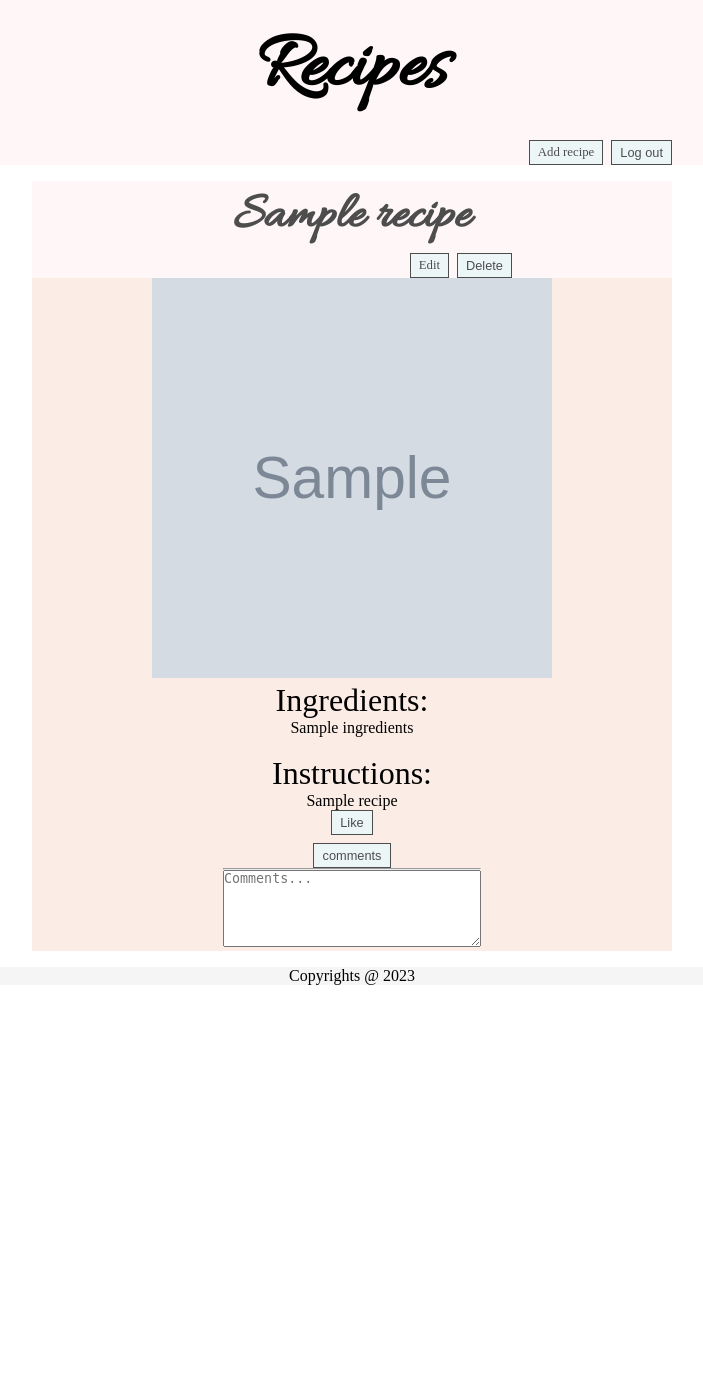
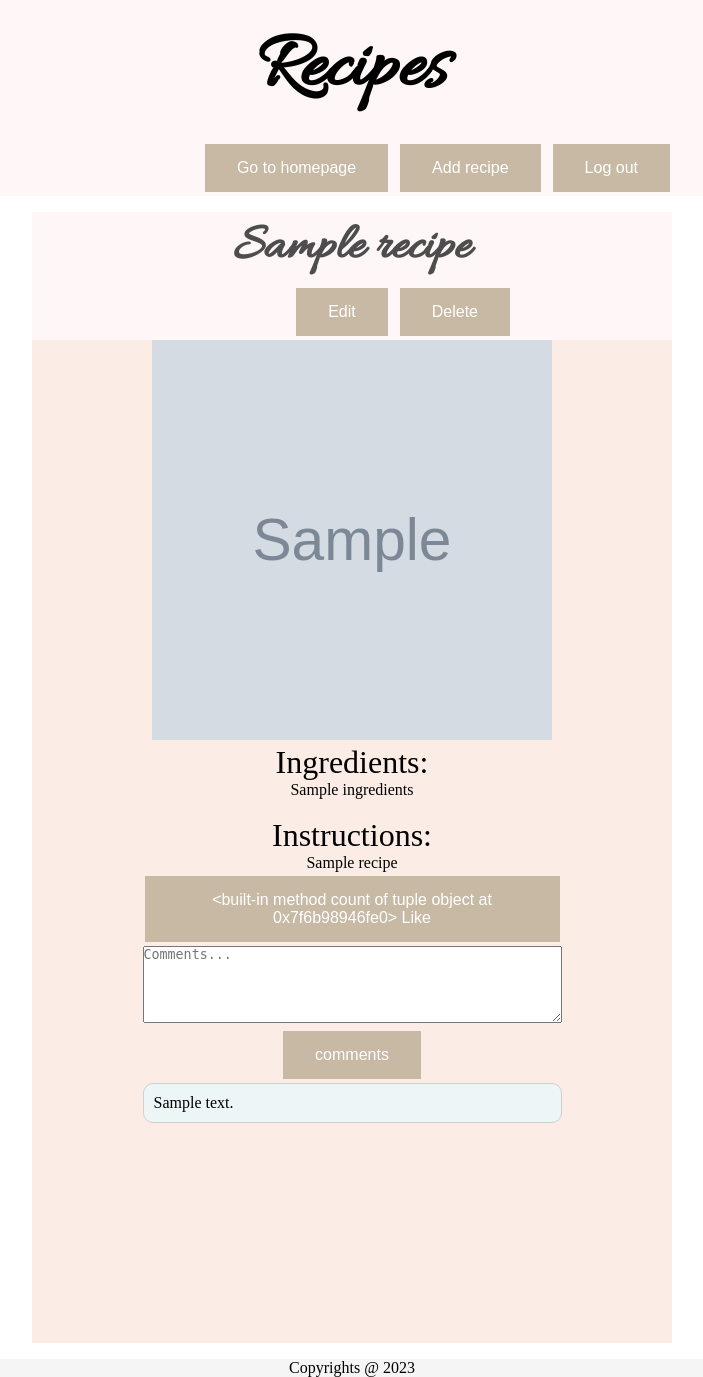
Before and after one commit to sadiausmann/crud_app, a Flask app: page /sessions/page/1 in a window 1280 px wide. Shown: the whole page, without its empty margins (288-991 px from the left). Before the commit the page ends 985 px from the top, so only its background shows below. Run offline with Flask 3, Linux system fonts and the light colour scheme; the visitor is signed in with stand-in values (Sample User, id 1); grey boxes marked "Sample" are stand-in pictures; a database or web service that is not in the repository returns one stand-in record (values such as "Sample title"); data that the repository does not hold is empty; some libraries are stand-ins or nearby versions.

Commit message:
Recipes app-CSS completed,included sign up/log in/log out functionality, CRUD operations for recipes table, other 3 tables include comments, likes and users. Feature for users to comment complete. added counter to likes.

```diff
--- a/controllers/sessions_controller.py
+++ b/controllers/sessions_controller.py
@@ -1,6 +1,6 @@
 from flask import render_template, request, redirect, session
 from models.user import find_user_by_email
-from models.recipe import all_recipes, get_recipe
+from models.recipe import all_recipes, get_recipe, all_comments, all_likes
 from services.session_info import current_user
 import bcrypt
 
@@ -31,4 +31,6 @@ def index():
 
 def recipe(id):
     recipe = get_recipe(id)
-    return render_template('sessions/recipe.html', recipe=recipe,current_user= current_user())
+    comments = all_comments(id)
+    likes_count = all_likes(id)[0]
+    return render_template('sessions/recipe.html', recipe=recipe,current_user= current_user(), comments = comments, likes_count = likes_count)
--- a/models/recipe.py
+++ b/models/recipe.py
@@ -24,7 +24,10 @@ def like_recipe(recipe_id, user_id):
         sql("INSERT INTO likes(user_id, recipe_id) VALUES(%s, %s) RETURNING *", [user_id, recipe_id])
 
 def comment_recipe(recipe_id, user_id, comment):
-    sql("INSERT INTO comments (user_id, recipe_id, comment) VALUES (%s, %s, %s) RETURNING *",[user_id, recipe_id, comment])
+    sql("INSERT INTO comments (recipe_id, user_id, comment) VALUES (%s, %s, %s) RETURNING *",[recipe_id, user_id, comment])
 
-def all_comments():
-    return sql("SELECT * FROM comments")
+def all_comments(recipe_id):
+    return sql("SELECT * FROM comments WHERE recipe_id =%s",[recipe_id])
+
+def all_likes(recipe_id):
+    return sql('SELECT COUNT(*) FROM likes WHERE recipe_id = %s', [recipe_id])
--- a/static/css/style.css
+++ b/static/css/style.css
@@ -32,6 +32,10 @@ header {
     font-size: 5em;
 }
 
+h1 {
+    text-align: center;
+}
+
 h2{
     font-family: 'Allura', cursive;
     font-size: 2.5em;
@@ -41,33 +45,20 @@ section.controls {
     width: 50%;
     display: flex;
     justify-content:flex-end;
-    ;
     gap: 0.5em;
-}
-
-a,
-button {
-  padding: 0.25rem 0.5rem;
-  color: #4d4d4d;
-  font-size: 0.8rem;
-  text-decoration: none;
-  cursor: pointer;
-}
-
-a.button,
-button {
-    background-color: #edf6f6;
-    border: 1px solid ;
-}
-
-h2{
-    font-family: 'Allura', cursive;
-    font-size: 2.5em;
 }
 
 main {
     grid-area: main;
     margin: 1em;
+}
+
+.tables{
+    grid-area: main;
+    display: flex;
+    flex-direction: column;
+    align-items: center;
+    justify-content: center;
 }
 
 img{
@@ -83,7 +74,6 @@ img{
     gap: 50px;
 }
 
-
 .recipes > section {
     background-color: #fbede5;
     width: 250px;
@@ -91,18 +81,17 @@ img{
     font-size: 25px;
 }
 
-h1 {
-    text-align: center;
-}
 
 form.form {
+    flex-wrap: wrap;
     padding: 5rem;
-    margin: 0 600px;
     border-radius: 1rem;
     border: 4px solid hsl(0, 0%, 90%);
     display: grid;
     grid-template-columns: 1fr 1fr;
     gap: 2rem;
+    width: 500px;
+
 }
 
 footer {
@@ -140,6 +129,65 @@ h2.main{
     font-size:4em;
 }
 
-comment {
-    background-color: #edf6f6
+a,
+button {
+    padding: 0.25rem 0.5rem;
+    color: #4d4d4d;
+    font-size: 0.8rem;
+    text-decoration: none;
+    cursor: pointer;
 }
+
+a.button,
+button {
+    border: 1px solid ;
+    font-family: sans-serif;
+    background-color: #c7b9a4;
+    border: none;
+    color: white;
+    padding: 15px 32px;
+    text-align: center;
+    text-decoration: none;
+    display: inline-block;
+    font-size: 16px;
+    margin: 4px 2px;
+    cursor: pointer;
+}
+
+.comments {
+    background-color: #edf6f6;
+    height: max-content;
+    border-radius: 10px;
+    border: 1px solid rgb(207, 207, 207);
+    text-align: left;
+    padding: 10px;
+}
+
+.comment-area {  display: grid;
+    grid-template-columns: 0.6fr 1.8fr 0.6fr;
+    grid-template-rows: 0.3fr 0.8fr 1.9fr;
+    gap: 0px 0px;
+    grid-auto-flow: row;
+    grid-template-areas:
+      ". likebar ."
+      ". comment-input ."
+      ". comment .";
+  }
+
+  .likebar { grid-area: likebar;
+    display: flex;
+    gap: 20px;
+}
+
+.comment-input {
+    grid-area: comment-input; }
+
+.comment {
+    grid-area: comment; }
+
+
+@media only screen and (max-width: 900px) {
+    main {
+      grid-template-columns: 1fr;
+    }
+}
--- a/templates/recipes/edit.html
+++ b/templates/recipes/edit.html
@@ -3,8 +3,10 @@
 {% block content %}
 <header>
     <h1 class="title">Recipes</h1>
+    <a href="/recipes" class="button">Go to homepage</a>
 </header>
-<main>
+
+<main class="tables">
     <h1>Edit Recipe</h1>
     <form action="/recipes/{{ recipe['id'] }}" method="POST" class="form">
         <label for="">Title:</label>
--- a/templates/sessions/new.html
+++ b/templates/sessions/new.html
@@ -3,9 +3,10 @@
 {% block content %}
 <header>
   <h1 class="title">Recipes</h1>
+  <a href="/recipes" class="button">Go to homepage</a>
 </header>
 
-<main>
+<main class="tables">
   <h1>Log in</h1>
   <form action="/sessions" method="POST" class="form">
     <label for="">Email:</label>
--- a/templates/sessions/recipe.html
+++ b/templates/sessions/recipe.html
@@ -5,16 +5,18 @@
     <header>
       <h1 class="title">Recipes</h1>
       <section class="controls">
-      </form>
+        <a href="/recipes" class="button">Go to homepage</a>
         <a href="/recipes/new" class="button">Add recipe</a>
         <form action="/sessions/delete" method="POST" class="button">
           <button>Log out</button>
         </form>
       </section>
     </header>
+
     <main>
       <section class="recipesmain">
         <section class="recipemain">
+
           <header claas="individualrecipe">
             <a href="/sessions/page/{{ recipe['id'] }}"><h2 class="main">{{ recipe['title'] }}</h2></a>
             <section class="controls">
@@ -24,6 +26,7 @@
               </form>
             </section>
           </header>
+
           <img src="{{ recipe['image_url'] }}" alt="" class="main">
 
           <p class="subheading">Ingredients:</p>
@@ -31,22 +34,33 @@
           <br>
           <p class="subheading">Instructions:</p>
           <p>{{ recipe['recipe'] }}</p>
+
+          <section class="comment-area">
+            <section class="likebar">
               <section class="like">
                 <form action="/recipes/{{ recipe['id'] }}/likes" method="POST">
-              <button>Like</button>
-              <span>{{ liked }}</span>
+                  <button> {{ likes_count['count'] }} Like</button>
                 </form>
+              </section>
+            </section>
 
+            <section class="comment-input">
+              <section class="comment">
+                <form action="/recipes/{{ recipe['id'] }}/comment" method="POST">
+                  <textarea class="textarea" placeholder="Comments..." name="comment-output" cols="50" rows="5" required></textarea>
+                  <button>comments</button>
+                </form>
+              </section>
+            </section>
 
-            <form action="/recipes/{{ recipe['id'] }}/comment" method="POST">
-              <button>comments</button>
-            <hr>
-            <textarea placeholder="Comments..." name="comment" cols="30" rows="5"></textarea>
-            </form>
+            <section class="comment">
             {% for comment in comments %}
-              <span>Comments:</span>
-              {{ comments['comment'] }}
+              <section class="comments">
+                <p>{{ comment['comment'] }}</p>
+              </section>
             {% endfor %}
+            </section>
+
           </section>
         </section>
       </section>
@@ -56,7 +70,7 @@
     <header>
       <h1 class="title">Recipes</h1>
       <section class="controls">
-    </form>
+        <a href="/recipes" class="button">Go to homepage</a>
         <a href="/recipes/new" class="button">Add recipe</a>
         <form action="/sessions/delete" method="POST" class="button">
           <button>Log out</button>
@@ -77,33 +91,42 @@
           <br>
           <p class="subheading">Instructions:</p>
           <p>{{ recipe['recipe'] }}</p>
+
+          <section class="comment-area">
+            <section class="likebar">
               <section class="like">
                 <form action="/recipes/{{ recipe['id'] }}/likes" method="POST">
-            <button>Like</button>
-            <span>{{ liked }}</span>
+                  <button> {{ likes_count['count'] }} Like</button>
                 </form>
+              </section>
+            </section>
 
+            <section class="comment-input">
+              <section class="comment">
+                <form action="/recipes/{{ recipe['id'] }}/comment" method="POST">
+                  <textarea class="textarea" placeholder="Comments..." name="comment-output" cols="50" rows="5" required></textarea>
+                    <button>comments</button>
+                </form>
+              </section>
+            </section>
 
-          <form action="/recipes/{{ recipe['id'] }}/comment" method="POST">
-            <button>comments</button>
-          <hr>
-          <textarea placeholder="Comments..." name="comment" cols="30" rows="5"></textarea>
-          </form>
+            <section class="comment">
             {% for comment in comments %}
-            <span>Comments:</span>
-            {{ comments['comment'] }}
+              <section class="comments">
+              <p>{{ comment['comment'] }}</p>
+              </section>
             {% endfor %}
-
             </section>
 
           </section>
         </section>
-
+      </section>
     </main>
 
   {% else %}
     <header>
       <h1 class="title">Recipes</h1>
+      <a href="/recipes" class="button">Go to homepage</a>
     </header>
 
     <main>
@@ -119,10 +142,22 @@
           <br>
           <p class="subheading">Instructions:</p>
           <p>{{ recipe['recipe'] }}</p>
+
+          <section class="comment-area">
+            <section class="comment">
+            {% for comment in comments %}
+              <section class="comments">
+                <p>{{ comment['comment'] }}</p>
+              </section>
+            {% endfor %}
+            </section>
+          </section>
+
         </section>
       </section>
     </main>
   {% endif %}
+
 
   <footer>
     <p>Copyrights @ 2023</p>
--- a/templates/users/new.html
+++ b/templates/users/new.html
@@ -3,8 +3,9 @@
 {% block content %}
 <header>
     <h1 class="title">Recipes</h1>
+    <a href="/recipes" class="button">Go to homepage</a>
 </header>
-<main>
+<main class="tables">
     <h1>Sign up</h1>
     <form action="/users" method="POST" class="form">
         <label for="">First Name:</label>
@@ -22,6 +23,7 @@
         <button>Sign up</button>
     </form>
 </main>
+
 <footer>
     <p>Copyrights @ 2023</p>
 </footer>
```
Also changed, not shown: controllers/recipes_controller.py (+3 -5 lines), db/schema.sql (+16 -25 lines), templates/recipes/new.html (+14 -1 lines). Lines whose indentation alone changed are shown as unchanged.
